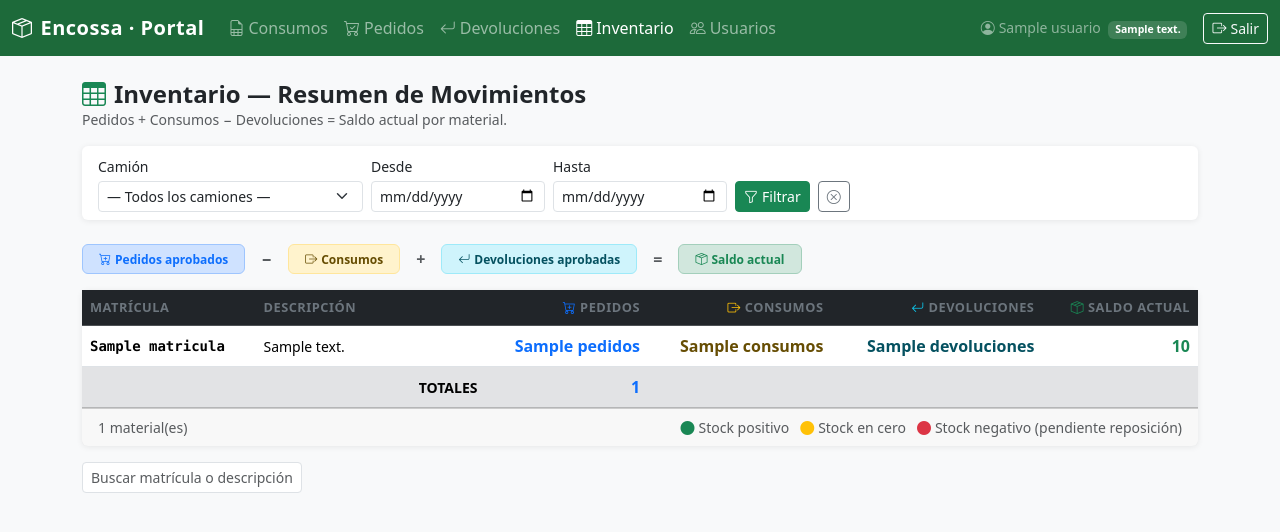
After one commit to argandona/control-almacen, a Django app: template core/templates/portal/matriz.html in a window 1280 px wide. The commit adds this page. Shown: the top 532 px of the page. Run offline with Django 5.2, Linux system fonts and the light colour scheme; tables that the repository leaves empty hold one stand-in row (values such as "Sample post"); the template is opened without the code that fills it: values that come from a table or form of the project are taken from there, most other values are stand-ins (such as "Sample title", 1, 10 or a date in 2020).

Commit message:
Portal Enc. Almacén: Pedidos, Devoluciones e Inventario/Matriz
- portal_views.py: vistas portal_pedidos, portal_devoluciones, portal_matriz
  con filtros por camión, estado y rango de fechas
- matriz.html: tabla material vs pedidos/consumos/devoluciones/saldo con
  colores verde/amarillo/rojo según stock y buscador en tiempo real
- pedidos.html + devoluciones.html: acordeón con detalles expandibles
- base.html: links Pedidos/Devoluciones/Inventario visibles para rol 1 y 6
- urls.py: 3 rutas nuevas /portal/pedidos/, /devoluciones/, /matriz/

Co-Authored-By: Claude Sonnet 4.6 <noreply@anthropic.com>

```diff
--- a/config/urls.py
+++ b/config/urls.py
@@ -14,6 +14,10 @@ urlpatterns = [
     path('portal/logout/',                     portal_views.portal_logout,         name='portal_logout'),
     path('portal/',                            portal_views.portal_consumos,       name='portal_consumos'),
     path('portal/plantilla/',                  portal_views.portal_plantilla,      name='portal_plantilla'),
+    # Enc. Almacén — pedidos, devoluciones, matriz
+    path('portal/pedidos/',                    portal_views.portal_pedidos,        name='portal_pedidos'),
+    path('portal/devoluciones/',               portal_views.portal_devoluciones,   name='portal_devoluciones'),
+    path('portal/matriz/',                     portal_views.portal_matriz,         name='portal_matriz'),
     # SuperAdmin — gestión de usuarios
     path('portal/usuarios/',                   portal_views.portal_usuarios,       name='portal_usuarios'),
     path('portal/usuarios/nuevo/',             portal_views.portal_crear_usuario,  name='portal_crear_usuario'),
--- a/core/templates/portal/base.html
+++ b/core/templates/portal/base.html
@@ -31,6 +31,23 @@
             <i class="bi bi-file-earmark-spreadsheet me-1"></i>Consumos
           </a>
         </li>
+        {% if usuario.rol_id == 1 or usuario.rol_id == 6 %}
+        <li class="nav-item">
+          <a class="nav-link {% block nav_pedidos %}{% endblock %}" href="{% url 'portal_pedidos' %}">
+            <i class="bi bi-cart-check me-1"></i>Pedidos
+          </a>
+        </li>
+        <li class="nav-item">
+          <a class="nav-link {% block nav_devoluciones %}{% endblock %}" href="{% url 'portal_devoluciones' %}">
+            <i class="bi bi-arrow-return-left me-1"></i>Devoluciones
+          </a>
+        </li>
+        <li class="nav-item">
+          <a class="nav-link {% block nav_matriz %}{% endblock %}" href="{% url 'portal_matriz' %}">
+            <i class="bi bi-table me-1"></i>Inventario
+          </a>
+        </li>
+        {% endif %}
         {% if usuario.rol_id == 1 %}
         <li class="nav-item">
           <a class="nav-link {% block nav_usuarios %}{% endblock %}" href="{% url 'portal_usuarios' %}">
--- /dev/null
+++ b/core/templates/portal/matriz.html
@@ -0,0 +1,161 @@
+{% extends "portal/base.html" %}
+{% block title %}Inventario — Portal Encossa{% endblock %}
+{% block nav_matriz %}active{% endblock %}
+
+{% block content %}
+<div class="d-flex justify-content-between align-items-center mb-3">
+  <div>
+    <h4 class="fw-bold mb-0"><i class="bi bi-table me-2 text-success"></i>Inventario — Resumen de Movimientos</h4>
+    <p class="text-muted small mb-0">Pedidos + Consumos − Devoluciones = Saldo actual por material.</p>
+  </div>
+</div>
+
+{# Filtros #}
+<div class="card mb-4">
+  <div class="card-body py-2">
+    <form method="get" class="row g-2 align-items-end">
+      <div class="col-sm-3">
+        <label class="form-label small mb-1">Camión</label>
+        <select name="camion" class="form-select form-select-sm">
+          <option value="">— Todos los camiones —</option>
+          {% for c in camiones %}
+          <option value="{{ c.id_camion }}" {% if camion_id == c.id_camion|stringformat:"s" %}selected{% endif %}>{{ c.placa }}</option>
+          {% endfor %}
+        </select>
+      </div>
+      <div class="col-sm-2">
+        <label class="form-label small mb-1">Desde</label>
+        <input type="date" name="desde" class="form-control form-control-sm" value="{{ desde }}">
+      </div>
+      <div class="col-sm-2">
+        <label class="form-label small mb-1">Hasta</label>
+        <input type="date" name="hasta" class="form-control form-control-sm" value="{{ hasta }}">
+      </div>
+      <div class="col-sm-auto">
+        <button type="submit" class="btn btn-sm btn-success">
+          <i class="bi bi-funnel me-1"></i>Filtrar
+        </button>
+        <a href="{% url 'portal_matriz' %}" class="btn btn-sm btn-outline-secondary ms-1">
+          <i class="bi bi-x-circle"></i>
+        </a>
+      </div>
+    </form>
+  </div>
+</div>
+
+{# Leyenda de la fórmula #}
+<div class="d-flex gap-3 mb-3 flex-wrap">
+  <span class="badge bg-primary-subtle text-primary border border-primary-subtle px-3 py-2">
+    <i class="bi bi-cart-plus me-1"></i>Pedidos aprobados
+  </span>
+  <span class="text-muted fw-bold align-self-center">−</span>
+  <span class="badge bg-warning-subtle text-warning-emphasis border border-warning-subtle px-3 py-2">
+    <i class="bi bi-box-arrow-right me-1"></i>Consumos
+  </span>
+  <span class="text-muted fw-bold align-self-center">+</span>
+  <span class="badge bg-info-subtle text-info-emphasis border border-info-subtle px-3 py-2">
+    <i class="bi bi-arrow-return-left me-1"></i>Devoluciones aprobadas
+  </span>
+  <span class="text-muted fw-bold align-self-center">=</span>
+  <span class="badge bg-success-subtle text-success border border-success-subtle px-3 py-2">
+    <i class="bi bi-box-seam me-1"></i>Saldo actual
+  </span>
+</div>
+
+{# Matriz #}
+<div class="card">
+  <div class="card-body p-0">
+    <div class="table-responsive">
+      <table class="table table-hover align-middle mb-0" id="tablaMatriz">
+        <thead class="table-dark">
+          <tr>
+            <th style="min-width:100px">Matrícula</th>
+            <th style="min-width:200px">Descripción</th>
+            <th class="text-end" style="min-width:100px">
+              <i class="bi bi-cart-plus me-1 text-primary"></i>Pedidos
+            </th>
+            <th class="text-end" style="min-width:100px">
+              <i class="bi bi-box-arrow-right me-1 text-warning"></i>Consumos
+            </th>
+            <th class="text-end" style="min-width:110px">
+              <i class="bi bi-arrow-return-left me-1 text-info"></i>Devoluciones
+            </th>
+            <th class="text-end" style="min-width:110px">
+              <i class="bi bi-box-seam me-1 text-success"></i>Saldo Actual
+            </th>
+          </tr>
+        </thead>
+        <tbody>
+          {% for fila in filas %}
+          <tr>
+            <td class="fw-semibold small font-monospace">{{ fila.material.matricula }}</td>
+            <td class="small">{{ fila.material.descripcion }}</td>
+            <td class="text-end text-primary fw-semibold">{{ fila.pedidos }}</td>
+            <td class="text-end text-warning-emphasis fw-semibold">{{ fila.consumos }}</td>
+            <td class="text-end text-info-emphasis fw-semibold">{{ fila.devoluciones }}</td>
+            <td class="text-end fw-bold">
+              {% if fila.stock_actual < 0 %}
+                <span class="text-danger">{{ fila.stock_actual }}</span>
+                <i class="bi bi-exclamation-triangle-fill text-danger ms-1" title="Stock negativo — pendiente reposición"></i>
+              {% elif fila.stock_actual == 0 %}
+                <span class="text-warning">0</span>
+              {% else %}
+                <span class="text-success">{{ fila.stock_actual }}</span>
+              {% endif %}
+            </td>
+          </tr>
+          {% empty %}
+          <tr>
+            <td colspan="6" class="text-center text-muted py-5">
+              <i class="bi bi-inbox fs-2 d-block mb-2"></i>
+              Sin movimientos registrados para los filtros seleccionados.
+            </td>
+          </tr>
+          {% endfor %}
+        </tbody>
+        {% if filas %}
+        <tfoot class="table-secondary fw-bold">
+          <tr>
+            <td colspan="2" class="text-end small">TOTALES</td>
+            <td class="text-end text-primary">
+              {% with total=0 %}
+              {% for f in filas %}{% with total=total|add:f.pedidos %}{% endwith %}{% endfor %}
+              {{ filas|length }}
+              {% endwith %}
+            </td>
+            <td></td><td></td><td></td>
+          </tr>
+        </tfoot>
+        {% endif %}
+      </table>
+    </div>
+  </div>
+  <div class="card-footer d-flex justify-content-between align-items-center text-muted small">
+    <span>{{ filas|length }} material(es)</span>
+    <span>
+      <i class="bi bi-circle-fill text-success me-1"></i>Stock positivo &nbsp;
+      <i class="bi bi-circle-fill text-warning me-1"></i>Stock en cero &nbsp;
+      <i class="bi bi-circle-fill text-danger me-1"></i>Stock negativo (pendiente reposición)
+    </span>
+  </div>
+</div>
+
+{# Buscador rápido en tabla #}
+<div class="mt-3">
+  <input type="text" id="buscador" class="form-control form-control-sm w-auto"
+         placeholder="Buscar matrícula o descripción…" oninput="filtrarTabla()">
+</div>
+{% endblock %}
+
+{% block extra_js %}
+<script>
+function filtrarTabla() {
+  const q   = document.getElementById('buscador').value.toLowerCase();
+  const trs = document.querySelectorAll('#tablaMatriz tbody tr');
+  trs.forEach(tr => {
+    const txt = tr.textContent.toLowerCase();
+    tr.style.display = txt.includes(q) ? '' : 'none';
+  });
+}
+</script>
+{% endblock %}
```
Also changed, not shown: core/portal_views.py (+162 -1 lines), core/templates/portal/devoluciones.html (added, +120 -0 lines), core/templates/portal/pedidos.html (added, +120 -0 lines).
